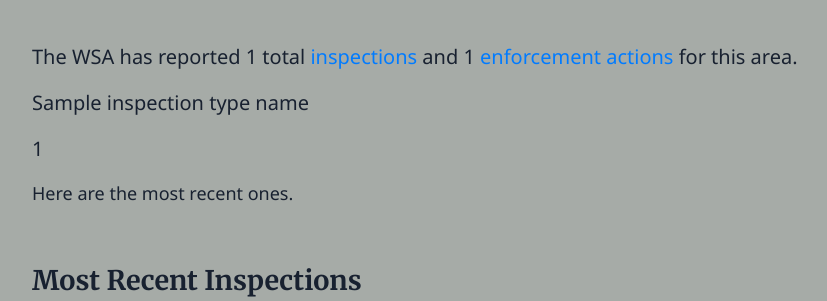
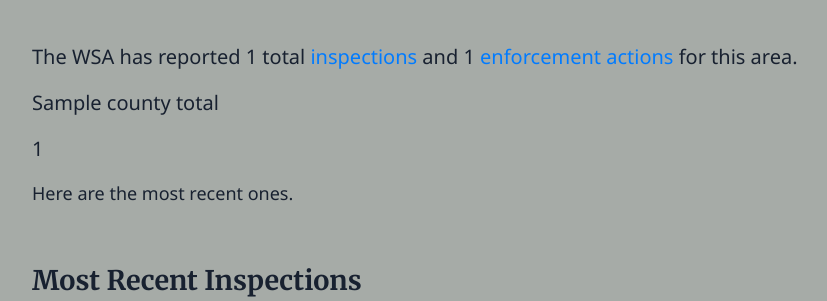
Before and after one commit to stephquinn/final-project-stephquinn, a Flask app: template templates/detail.html in a window 1280 px wide. Shown: the part 208-509 px from the top of the page, without its empty margins (53-880 px from the left). Run offline with Flask 3, Linux system fonts and the light colour scheme; the template is opened without the code that fills it: most values are stand-ins (such as "Sample title", 1, 10 or a date in 2020); some libraries are stand-ins or nearby versions.

Commit message:
CountyInspectionTotal in app.py

```diff
--- a/app.py
+++ b/app.py
@@ -83,7 +83,8 @@ def detail(slug):
     inspections_count = len(Inspection.select().where(Inspection.slug==slug))
     actions_count = len(Action.select().where(Action.slug==slug))
     county = inspections[0].county
-    return render_template("detail.html", slug=slug, county=county, inspections=inspections, actions=actions, inspections_count=inspections_count, actions_count=actions_count)
+    county_total = CountyInspectionTotal.where(CountyInspectionTotal.slug==slug).get()
+    return render_template("detail.html", slug=slug, county=county, inspections=inspections, actions=actions, inspections_count=inspections_count, actions_count=actions_count, county_total=county_total)
 
 # if i'm capturing a value in a url, it needs to be surrounded by <> in the route
 @app.route('/site/<site_no>')
--- a/templates/detail.html
+++ b/templates/detail.html
@@ -34,8 +34,8 @@
                 enforcement
                 actions</a> for this area.
         </p>
-        <p class="lead">{{ inspection_type_name }} </p>
-        <p class="lead">{{ inspection_type_count }} </p>
+        <p class="lead">{{ county_total.inspection_type_name }} </p>
+        <p class="lead">{{ county_total.inspection_type_count }} </p>
         <p>Here are the most recent ones.</p>
         <table border=1 cellpadding=7>
             <h2>Most Recent Inspections</h2>
```
